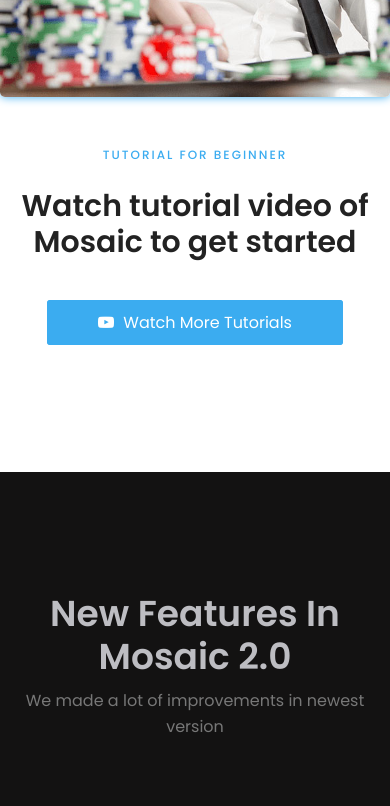
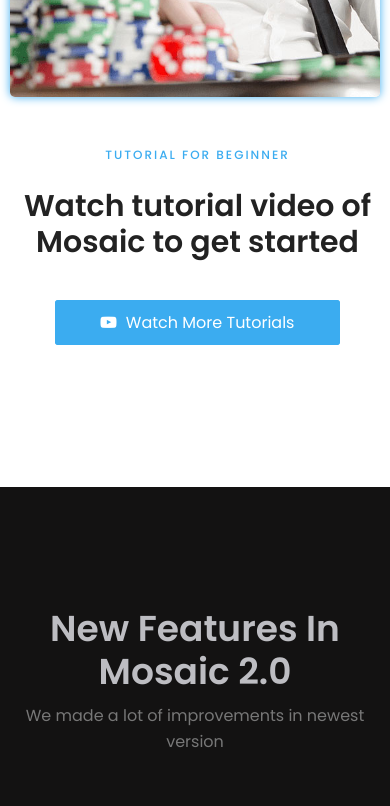
Before and after one commit to aleksandar-radivojevic/aleksandar-radivojevic.io-poker-tech, a plain HTML site: page index.html in a window 390 px wide. Shown: the part 2358-3164 px from the top of the page. Drawn offline with nearby package versions, Linux system fonts and the light colour scheme.

Commit message:
small fixes #1

```diff
--- a/css/main.css
+++ b/css/main.css
@@ -688,11 +688,11 @@
 }
 
 .section-gap {
-  padding: 120px 0;
+  padding: 120px 10px;
 }
 
 .section-title {
-  padding: 0 20px 30px 20px;
+  padding: 0 10px 30px 10px;
 }
 
 .section-title h2 {
@@ -1192,8 +1192,6 @@
 
 .video-left h2 {
   margin-bottom: 50px;
-  margin-left: 20px;
-  margin-right: 20px;
 }
 
 .video-img {
@@ -1514,7 +1512,7 @@
   font-size: 16px;
   line-height: inherit;
   margin: 30px 0;
-  padding: 10px 50px;
+  padding: 10px 45px;
   text-transform: capitalize;
   transition: all 0.15s ease 0s;
 }
@@ -1546,7 +1544,7 @@
   color: #000;
   font-size: 16px;
   line-height: inherit;
-  padding: 10px 50px;
+  padding: 10px 45px;
   text-transform: capitalize;
   transition: all 0.25s ease 0s;
   font-weight: 400;
@@ -1993,12 +1991,10 @@
 
 @media (max-width: 767px) {
   .video-left {
-    padding: 45px 0 0 0;
+    padding-top: 45px;
+    padding-left:0;
     text-align: center;
-  }
-  /* tutorial */
-  .video-text {
-    font-size: 43px !important;
+    margin:0 10px;
   }
   #faq {
     padding-top: 120px;
--- a/index.html
+++ b/index.html
@@ -177,7 +177,7 @@
 
 
     <!-- Start video tutorial section -->
-    <section class="section-gap parallax" id="tutorial">
+    <section class="section-gap" id="tutorial">
         <div class="container">
             <div class="row">
                 <div class="col-lg-7 video-img">
```
